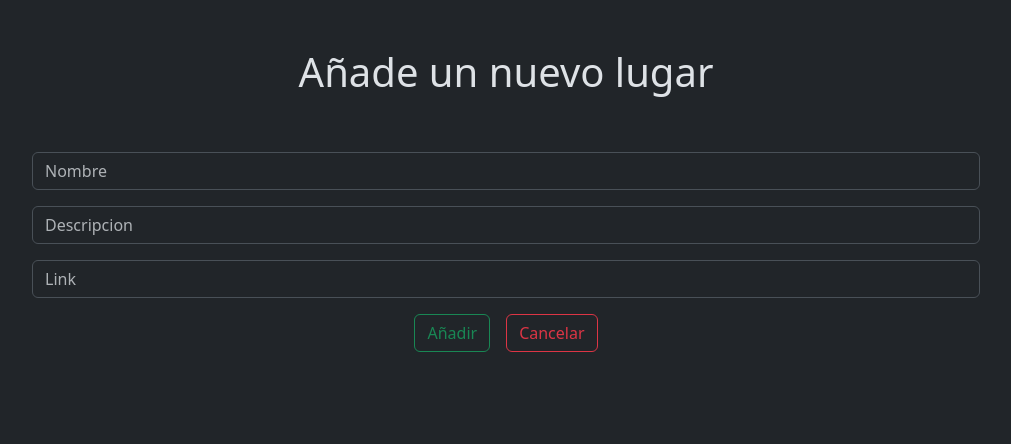
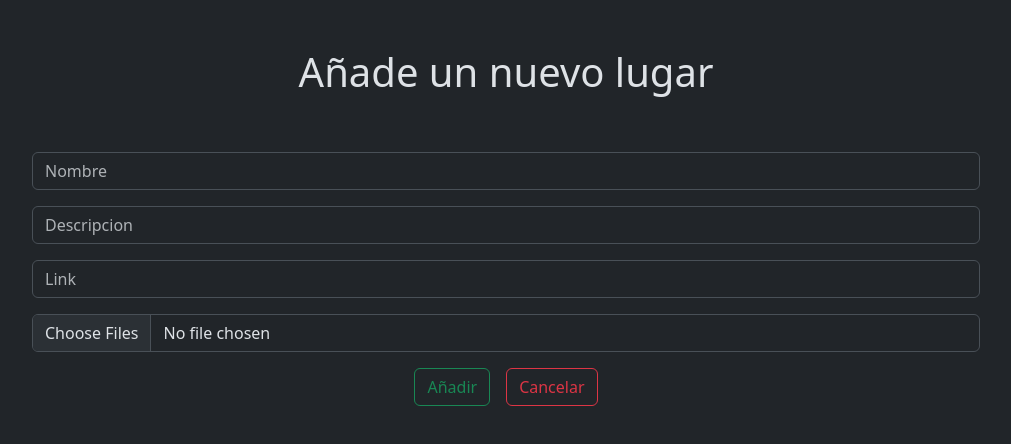
Before and after one commit to cmsrwood/Lugares, a React (Create React App) app in the folder frontend/: page /add in a window 1280 px wide. Shown: the top 444 px of the page, without its empty margins (134-1145 px from the left). Built offline with nearby package versions, Linux system fonts and the light colour scheme.

Commit message:
añadir imagen

```diff
--- a/frontend/src/pages/Add.jsx
+++ b/frontend/src/pages/Add.jsx
@@ -10,6 +10,7 @@ const [lugar,setLugar] = useState({
   nombre:"",
   desc:"",
   link:"",
+  images :""
 })
 
 const navigate = useNavigate()
@@ -21,6 +22,7 @@ const handleClick = async (e) => {
   e.preventDefault();
   try {
     await axios.post(`${BACKEND_URL}/lugares`, lugar);
+    await axios.post(`${BACKEND_URL}/images`, lugar.images);
     navigate("/");
     Swal.fire("Lugar guardado!", "", "success");
   } catch (err) {
@@ -40,6 +42,9 @@ const handleClick = async (e) => {
       <div class="mb-3">
         <input className='form-control' type="text" autoComplete='off' placeholder='Link' onChange={handleChange} name='link'/>
       </div>
+      <div class="mb-3">
+        <input className='form-control' type="file" multiple="multiple" autoComplete='off' placeholder='Images' onChange={handleChange} name='images'/>
+      </div>
         <button className='btn btn-outline-success' onClick={handleClick}>Añadir</button>
         <Link to='/' className='btn btn-outline-danger ms-3'>Cancelar</Link>
       </form>
```
Also changed, not shown: 5 other files (tests, documents, lock files or other folders).
